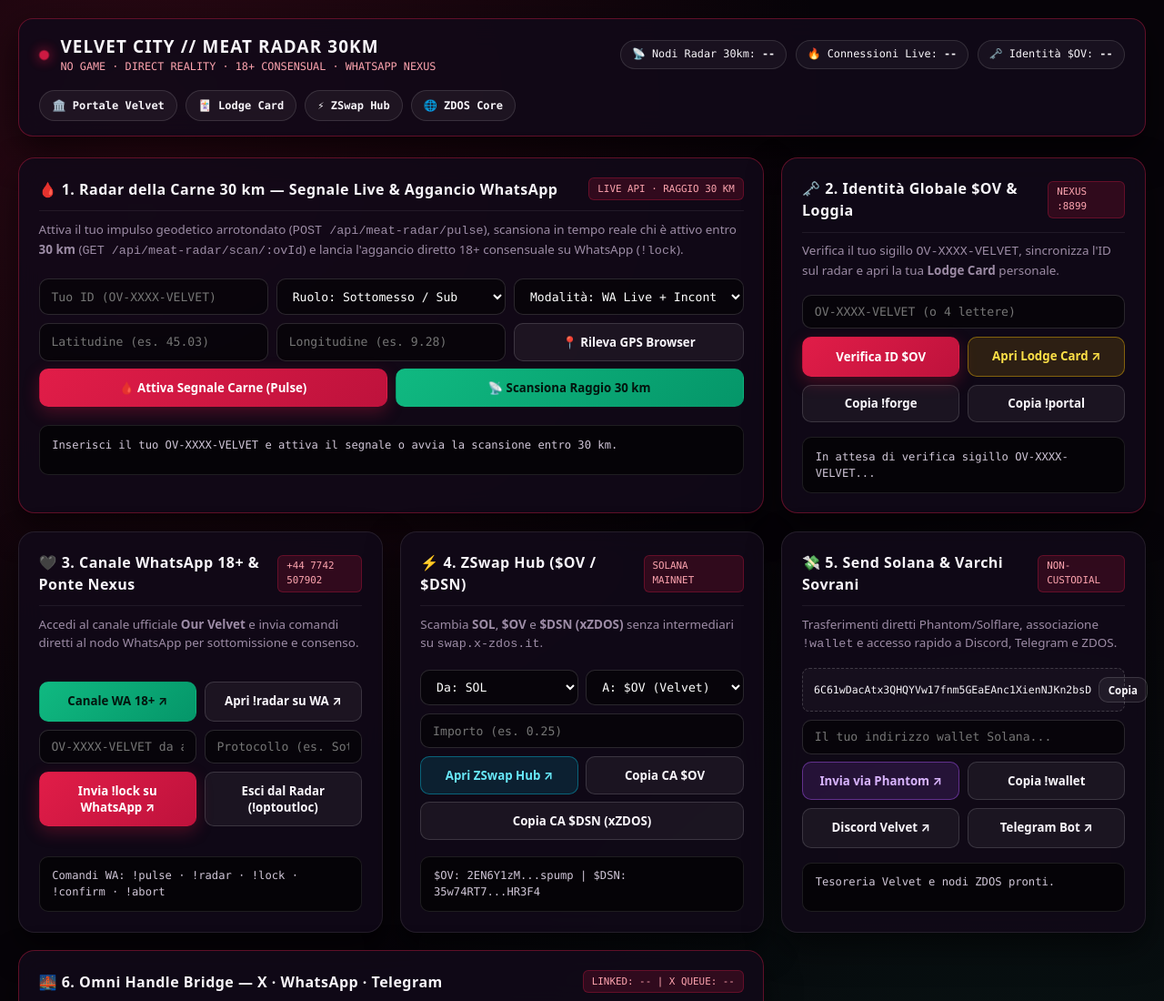
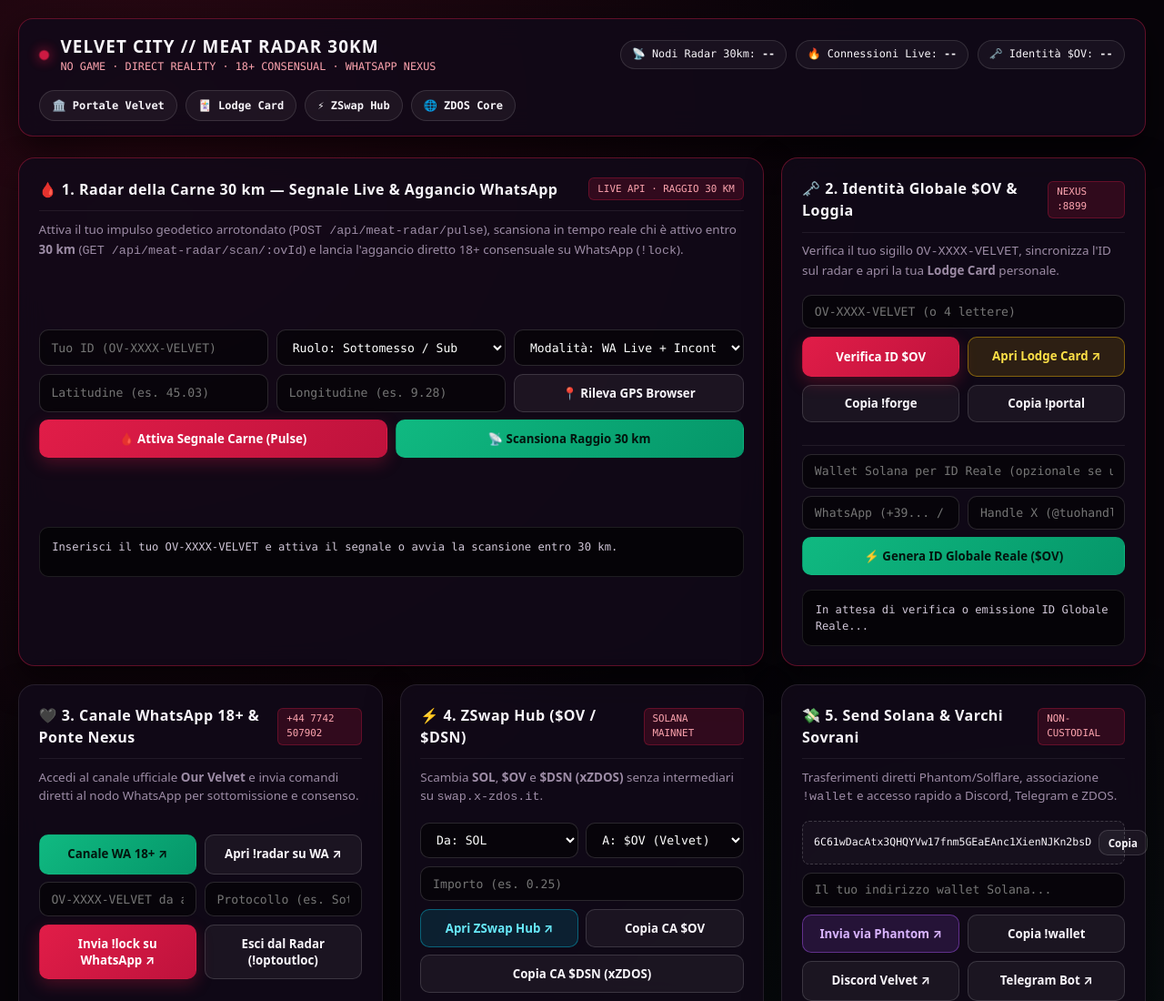
Before and after one commit to high-cde/zdos-velvet-nexus, a plain HTML site: page dashboard.html in a window 1280 px wide. Shown: the top 1100 px of the page at 91% size. Drawn offline with Linux system fonts and the light colour scheme; no server answers.

Commit message:
feat(global-id): add deterministic real global ID issuance and Solana attestation

```diff
--- a/dashboard.html
+++ b/dashboard.html
@@ -358,7 +358,17 @@
           </div>
         </div>
 
-        <div class="console-out" id="ovConsole">In attesa di verifica sigillo OV-XXXX-VELVET...</div>
+
+          <div style="margin-top:0.55rem;padding-top:0.55rem;border-top:1px solid rgba(255,255,255,0.08);display:flex;flex-direction:column;gap:0.5rem;">
+            <input type="text" id="mintWalletInput" placeholder="Wallet Solana per ID Reale (opzionale se usi WA/X)" />
+            <div class="row-2">
+              <input type="text" id="mintWaInput" placeholder="WhatsApp (+39... / +44...)" />
+              <input type="text" id="mintXInput" placeholder="Handle X (@tuohandle)" />
+            </div>
+            <button class="btn btn-wa" type="button" onclick="issueRealGlobalId()">⚡ Genera ID Globale Reale ($OV)</button>
+          </div>
+
+        <div class="console-out" id="ovConsole">In attesa di verifica o emissione ID Globale Reale...</div>
       </section>
 
       <!-- 3. CANALE WHATSAPP 18+ & PONTE DIRETTI -->
@@ -661,6 +671,43 @@
       }
     }
 
+
+    async function issueRealGlobalId() {
+      const wallet = document.getElementById("mintWalletInput").value.trim();
+      const waPhone = document.getElementById("mintWaInput").value.trim();
+      const xHandle = document.getElementById("mintXInput").value.trim();
+      const role = document.getElementById("radarRoleSelect")?.value || "Citizen 18+";
+      const out = document.getElementById("ovConsole");
+
+      out.className = "console-out";
+      out.textContent = "⚡ Generazione ID Globale Reale e attestazione on-chain Solana...";
+
+      try {
+        const res = await fetch("/api/global-id/issue", {
+          method: "POST",
+          headers: { "Content-Type": "application/json" },
+          body: JSON.stringify({ wallet, waPhone, xHandle, role, consent18Plus: true })
+        });
+        const data = await res.json();
+        if (res.ok && data.ok) {
+          syncOvInputs(data.ovId);
+          out.className = "console-out ok";
+          out.innerHTML =
+            "✅ <strong>ID GLOBALE REALE EMESSO:</strong> " + data.ovId +
+            "<br>Stato: <strong>" + data.status + "</strong> · Hash: <code>" + data.passportHash.slice(0, 14) + "...</code>" +
+            "<br>Attestazione Solana: $OV=" + (data.attestation?.ovBalance ?? 0) + " | $DSN=" + (data.attestation?.dsnBalance ?? 0);
+          loadTelemetry();
+          loadBridgeStatus();
+        } else {
+          out.className = "console-out err";
+          out.textContent = "❌ " + (data.error || "Errore emissione ID Globale.");
+        }
+      } catch (e) {
+        out.className = "console-out err";
+        out.textContent = "⚠️ Ponte Nexus non raggiungibile su /api/global-id/issue.";
+      }
+    }
+
     async function verifyOv() {
       const ovId = normalizeOv(document.getElementById("ovInput").value);
       const out = document.getElementById("ovConsole");
```
